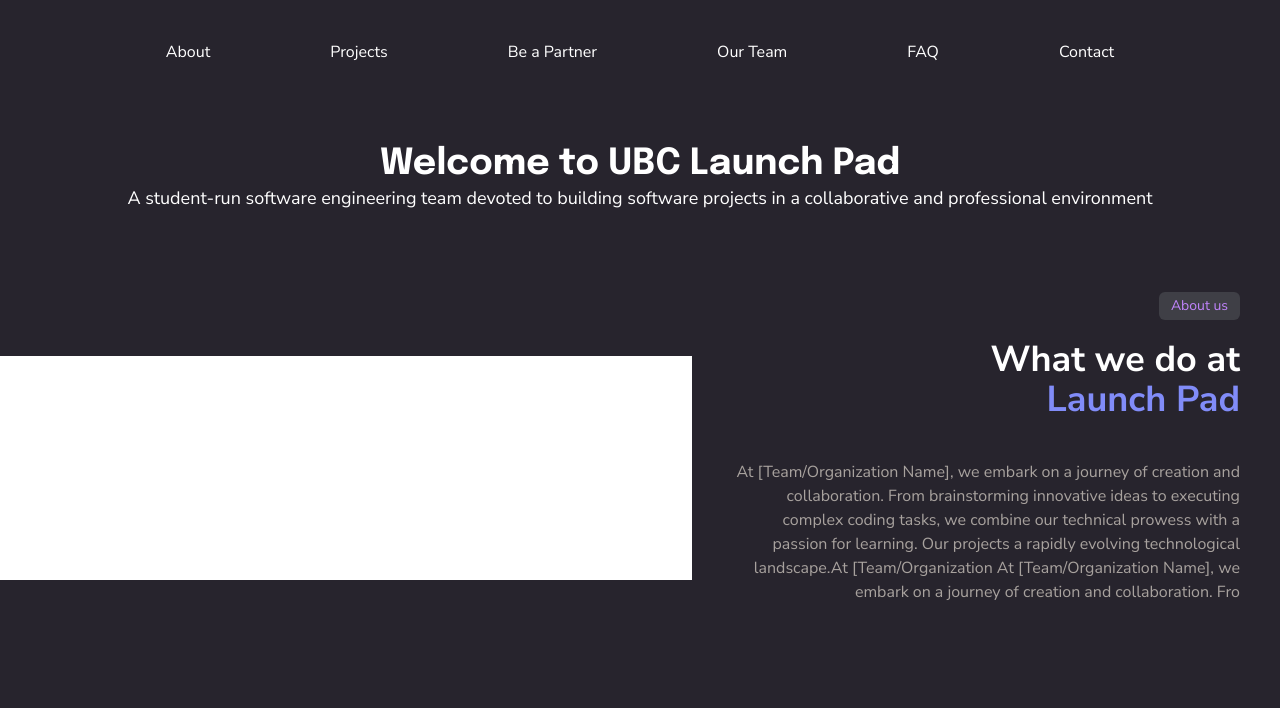
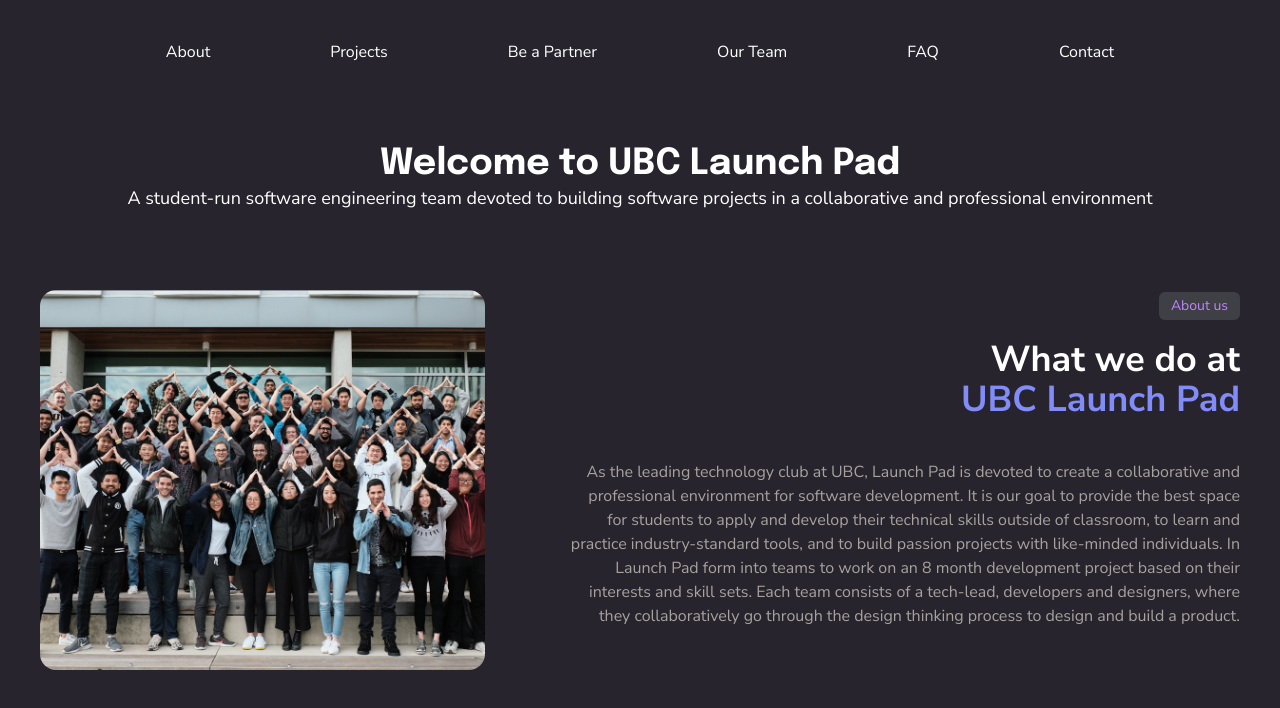
Before and after one commit to ubclaunchpad/LP-website, a Next.js app: page / in a window 1280 px wide. Shown: the top 708 px of the page. Built offline with nearby package versions, Linux system fonts and the light colour scheme.

Commit message:
Created imageArea component

```diff
--- a/src/app/page.tsx
+++ b/src/app/page.tsx
@@ -1,10 +1,21 @@
 import Navbar from '@/components/general/navbar';
 import { nunitoSans } from './fonts';
 import InfoButton from '@/components/buttons/infoButton';
+import ImageArea from '@/components/general/imageArea';
+
 const text = {
   heroTitle: "Welcome to UBC Launch Pad",
   heroDescription: "A student-run software engineering team devoted to building software projects in a collaborative and professional environment",
+  aboutUsTitle: "What we do at",
+  aboutUsSubtitle: "UBC Launch Pad",
+  aboutUsText: 'As the leading technology club at UBC, Launch Pad is devoted to create a collaborative and professional environment for software development. It is our goal to provide the best space for students to apply and develop their technical skills outside of classroom, to learn and practice industry-standard tools, and to build passion projects with like-minded individuals. In Launch Pad form into teams to work on an 8 month development project  based on their interests and skill sets. Each team consists of a  tech-lead, developers and designers, where they collaboratively go  through the design thinking process to design and build a product.'
+}
 
+const lpImageProps = {
+    src: "/images/launchpadTeam.png",
+    alt: "Launchpad team posing for a photo",
+    width: 998*3,
+    height: 580*3,
 }
 
 export default function Home() {
@@ -17,15 +28,13 @@
       </section>
 
       <section className="flex flex-row items-center">
-        <div className='flex flex-col items-center px-20 py-10 bg-white'>
-          <p>{'Picture goes here. At [Team/Organization Name], we embark on a journey of creation and collaboration. From brainstorming innovative ideas to executing complex coding tasks, we combine our technical prowess with a passion for learning. Our projects a rapidly evolving technological landscape.At [Team/Organization At [Team/Organization Name], we embark on a journey of creation and collaboration. Fro'}</p>
-        </div>
+        <ImageArea {...lpImageProps}/>
         <div className='flex flex-col items-end py-10 px-10'>
           <InfoButton text={'About us'}/>
-          <h1 className={`text-4xl font-bold ${nunitoSans.variable} font-sans pt-5`}>{'What we do at'}</h1>
-          <h1 className={`text-4xl font-bold ${nunitoSans.variable} font-sans text-indigo-400`}>{'Launch Pad'}</h1>
+          <h1 className={`text-4xl font-bold ${nunitoSans.variable} font-sans pt-5`}>{text.aboutUsTitle}</h1>
+          <h1 className={`text-4xl font-bold ${nunitoSans.variable} font-sans text-indigo-400`}>{text.aboutUsSubtitle}</h1>
           <p className='text-stone-400 text-right py-10'>
-            {'At [Team/Organization Name], we embark on a journey of creation and collaboration. From brainstorming innovative ideas to executing complex coding tasks, we combine our technical prowess with a passion for learning. Our projects a rapidly evolving technological landscape.At [Team/Organization At [Team/Organization Name], we embark on a journey of creation and collaboration. Fro'}
+            {text.aboutUsText}
           </p>
         </div>
       </section>
--- /dev/null
+++ b/src/components/general/imageArea.tsx
@@ -0,0 +1,26 @@
+'use client'
+import Image from 'next/image'
+import { useState } from 'react'
+
+interface ImageAreaProps {
+    src: string;
+    alt: string;
+    width: number;
+    height: number;
+  }
+export default function ImageArea({src, alt, width, height}: ImageAreaProps) {
+    const [path, setPath] = useState(src)
+    return (
+        <div className='flex flex-col px-10 py-5'>
+            <div className='rounded-2xl overflow-hidden'>
+                <Image
+                    src={path}
+                    alt={alt}
+                    width={width}
+                    height={height}
+                    objectFit='cover'
+                />
+            </div>
+        </div>
+    )
+}
```
Also changed, not shown: public/images/launchpadTeam.png (added).
